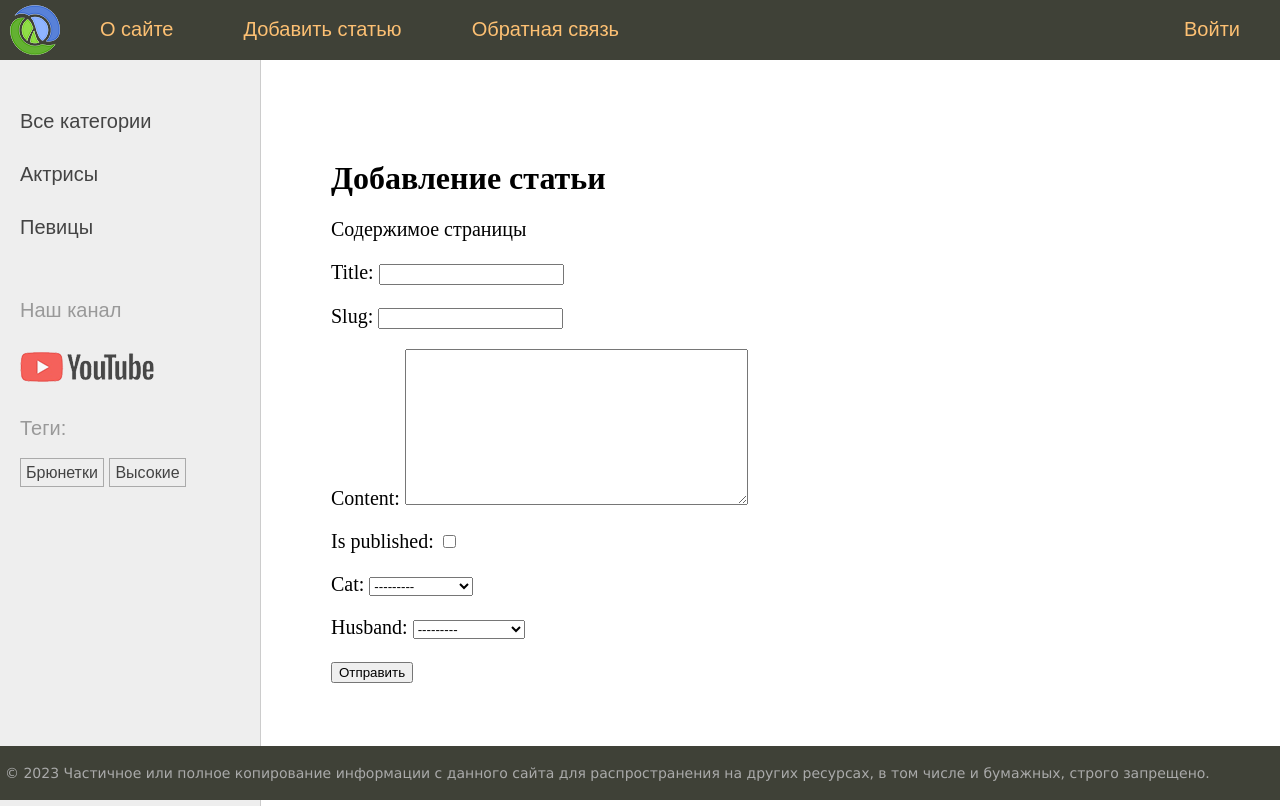
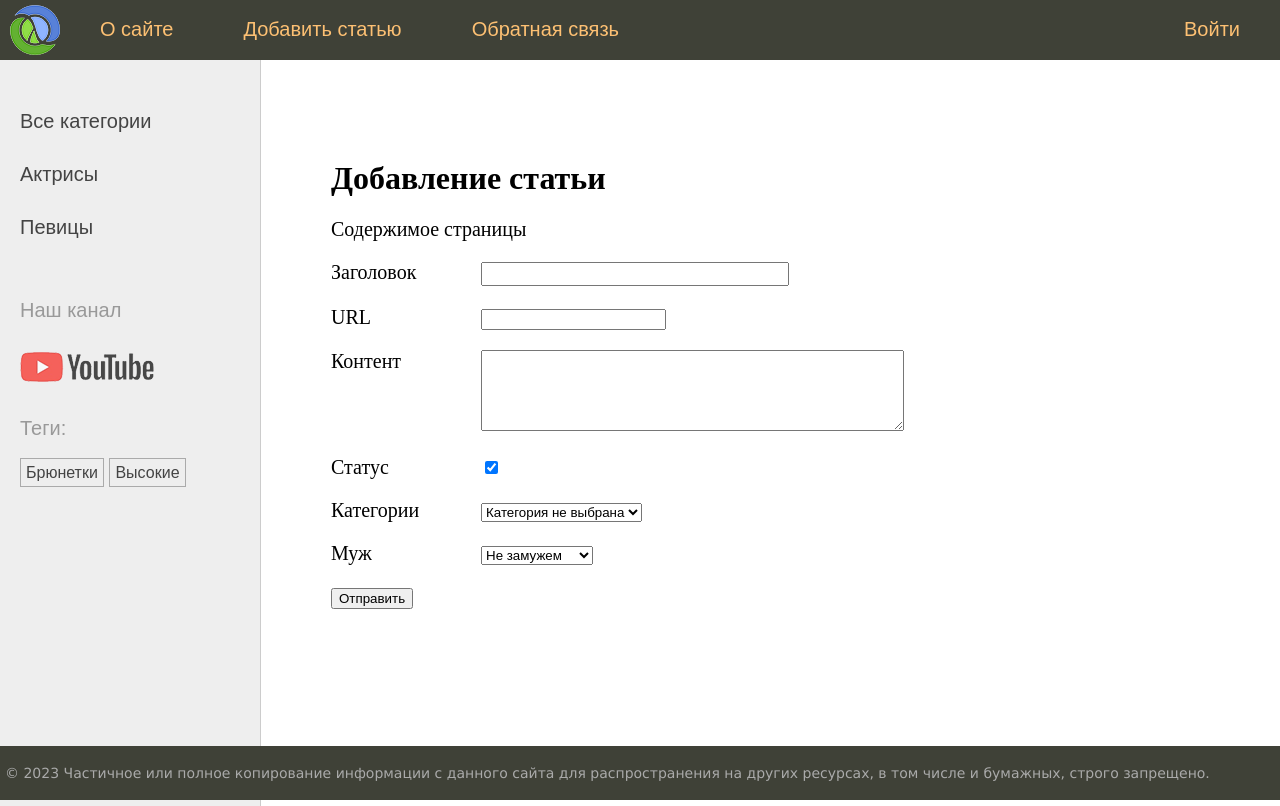
Before and after one commit to maxkeymax/women, a Django app: page /addpage/ in a window 1280 px wide. Run offline with Django 4.2, Linux system fonts and the light colour scheme; data comes from the database, SQL or seed files in the repository; both versions use the stored data as it was after the commit.

Commit message:
Saving data from form to db added

```diff
--- a/women/forms.py
+++ b/women/forms.py
@@ -3,9 +3,9 @@
 
 
 class AddPostForm(forms.Form):
-    title = forms.CharField(max_length=255)
-    slug = forms.SlugField(max_length=255)
-    content = forms.CharField(widget=forms.Textarea(), required=False)
-    is_published = forms.BooleanField(required=False)
-    cat = forms.ModelChoiceField(queryset=Category.objects.all())
-    husband = forms.ModelChoiceField(queryset=Husband.objects.all(), required=False)
+    title = forms.CharField(max_length=255, label='Заголовок', widget=forms.TextInput(attrs={'class': 'form-input'}))
+    slug = forms.SlugField(max_length=255, label='URL')
+    content = forms.CharField(widget=forms.Textarea(attrs={'cols': 50, 'rows': 5}), required=False, label='Контент')
+    is_published = forms.BooleanField(required=False, initial=True, label='Статус')
+    cat = forms.ModelChoiceField(queryset=Category.objects.all(), empty_label='Категория не выбрана', label='Категории')
+    husband = forms.ModelChoiceField(queryset=Husband.objects.all(), empty_label='Не замужем', required=False, label='Муж')
--- a/women/templates/women/addpage.html
+++ b/women/templates/women/addpage.html
@@ -5,7 +5,12 @@
 Содержимое страницы
 <form action="" method="POST">
     {% csrf_token %}
-    {{ form.as_p }}
+<!--    {{ form.as_p }}-->
+    <div class="form-error">{{ form.non_field_errors }}</div>
+    {% for f in form %}
+    <p><label class="form-label" for="{{ f.id_for_label }}">{{ f.label }}</label>{{ f }}</p>
+    <div class="form-error">{{ f.errors }}</div>
+    {% endfor %}
     <button type="submit">Отправить</button></p>
 
 </form>
--- a/women/views.py
+++ b/women/views.py
@@ -47,7 +47,13 @@
     if request.method == 'POST':
         form = AddPostForm(request.POST)
         if form.is_valid():
-            print(form.cleaned_data)
+            # print(form.cleaned_data)
+            try:
+                Women.objects.create(**form.cleaned_data)
+                return redirect('home')
+            except:
+                form.add_error(None, 'Ошибка добавления поста')
+
     else:
         form = AddPostForm()
 
```
Also changed, not shown: db.sqlite3.
